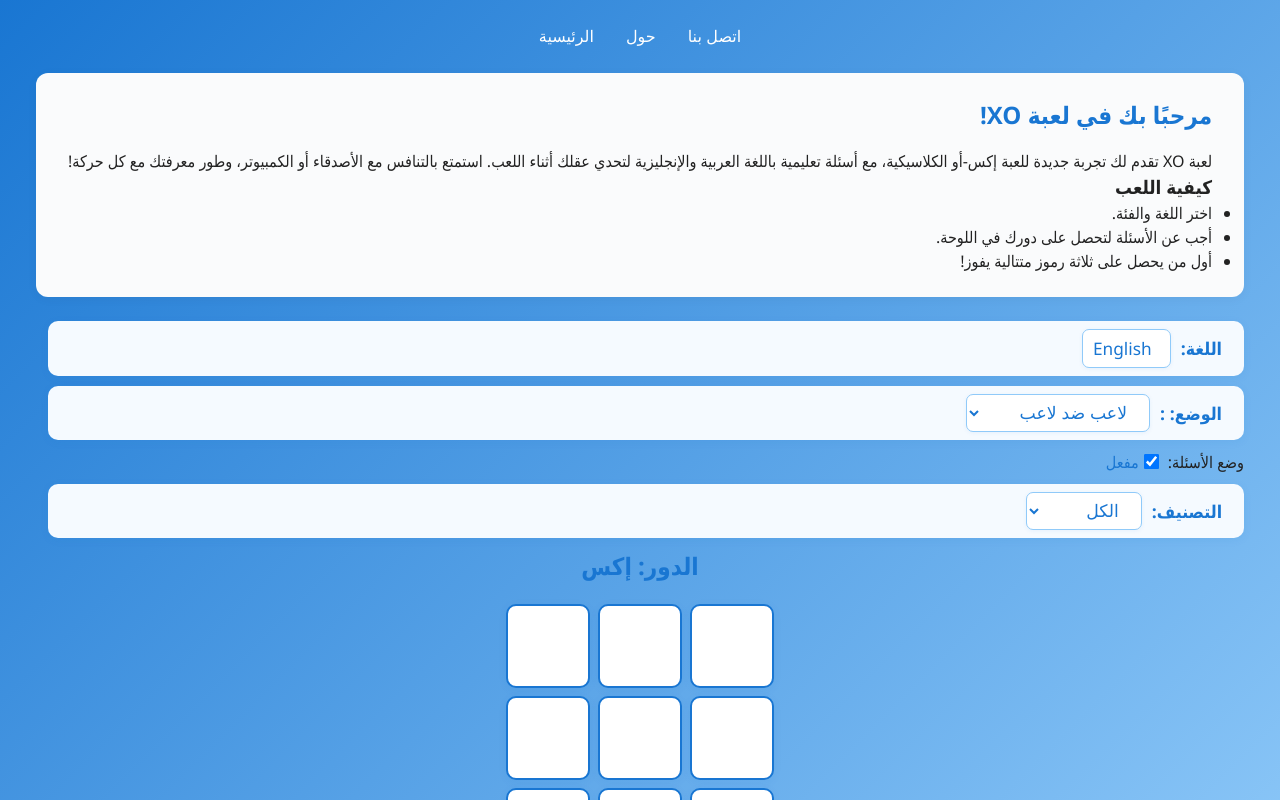
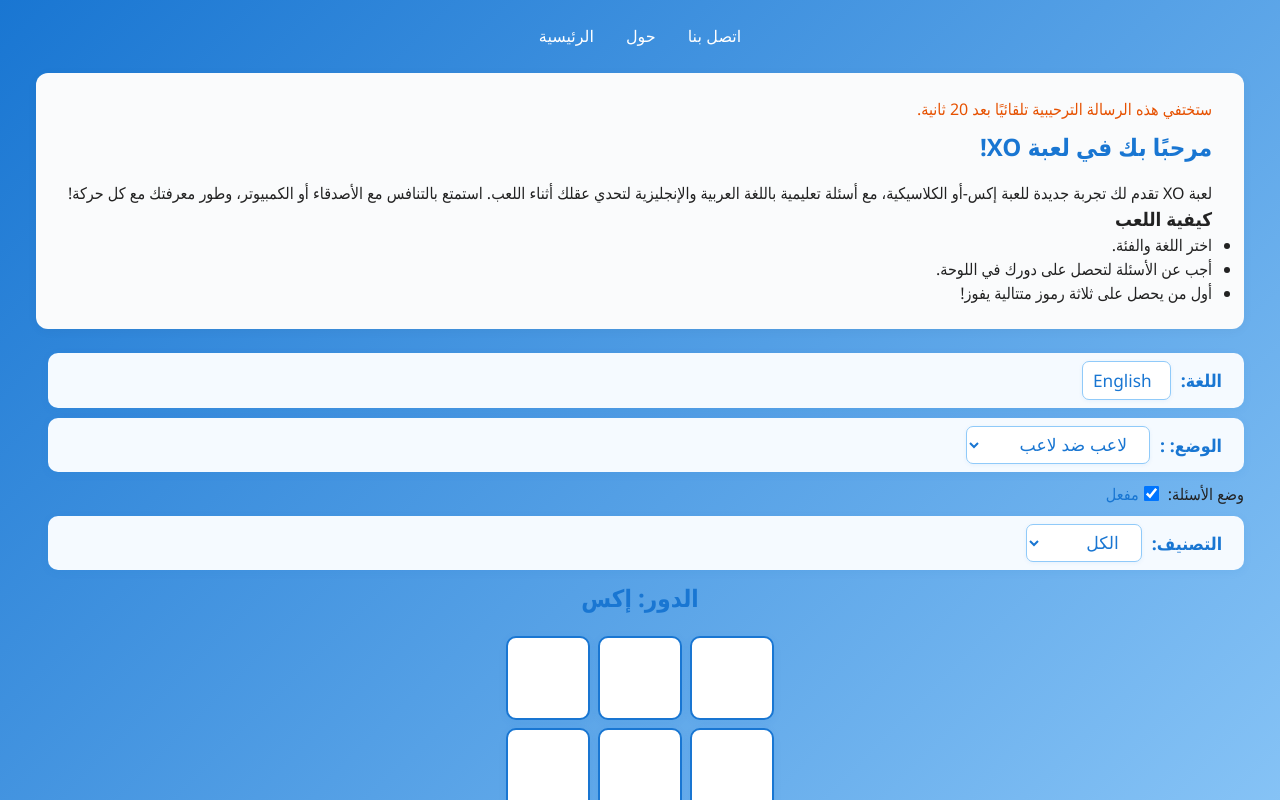
Before and after one commit to amh092/xo, a React (Vite) app: page / in a window 1280 px wide. Shown: the top 800 px of the page. Built offline with nearby package versions, Linux system fonts and the light colour scheme.

Commit message:
feat: add auto-disappearing welcome message with 60-second timer

```diff
--- a/src/XOGame.tsx
+++ b/src/XOGame.tsx
@@ -19,6 +19,14 @@ const XOGame: React.FC = () => {
   const [questionFor, setQuestionFor] = useState<'X' | 'O' | null>(null);
   const [feedback, setFeedback] = useState<string | null>(null);
   const [pendingMoveIndex, setPendingMoveIndex] = useState<number | null>(null);
+  const [welcomeSeconds, setWelcomeSeconds] = useState(0);
+
+useEffect(() => {
+  const interval = setInterval(() => {
+    setWelcomeSeconds((prev) => prev + 1);
+  }, 100);
+  return () => clearInterval(interval);
+}, []);
   // New state for shuffled choices
   const [shuffledChoices, setShuffledChoices] = useState<string[]>([]);
 
@@ -247,10 +255,23 @@ const XOGame: React.FC = () => {
 </li>
         </ul>
       </nav>
+
+      <header className="xo-header">
+        <div className="xo-header-row">
+        {welcomeSeconds <= 60 && (
   <section className="xo-intro">
+    <div style={{ fontWeight: 500, color: "#e65100", marginBottom: 8 }}>
+      {t(
+        "ستختفي هذه الرسالة الترحيبية تلقائيًا بعد 20 ثانية.",
+        "This welcome message will automatically disappear after 60 seconds."
+      )}
+    </div>
     <h2>
       {t("مرحبًا بك في لعبة XO!", "Welcome to XO Game!")}
     </h2>
+    <div style={{ fontWeight: 600, color: "#1976d2", marginBottom: 8 }}>
+
+    </div>
     <p>
       {t(
         "لعبة XO تقدم لك تجربة جديدة للعبة إكس-أو الكلاسيكية، مع أسئلة تعليمية باللغة العربية والإنجليزية لتحدي عقلك أثناء اللعب. استمتع بالتنافس مع الأصدقاء أو الكمبيوتر، وطور معرفتك مع كل حركة!",
@@ -266,9 +287,7 @@ const XOGame: React.FC = () => {
       <li>{t("أول من يحصل على ثلاثة رموز متتالية يفوز!", "First to get three in a row wins!")}</li>
     </ul>
   </section>
-      <header className="xo-header">
-        <div className="xo-header-row">
-
+)}
           <div className="xo-lang-selector">
   <label htmlFor="lang">{t('اللغة:', 'Language:')}</label>
   <button
```
Lines whose indentation alone changed are shown as unchanged.
